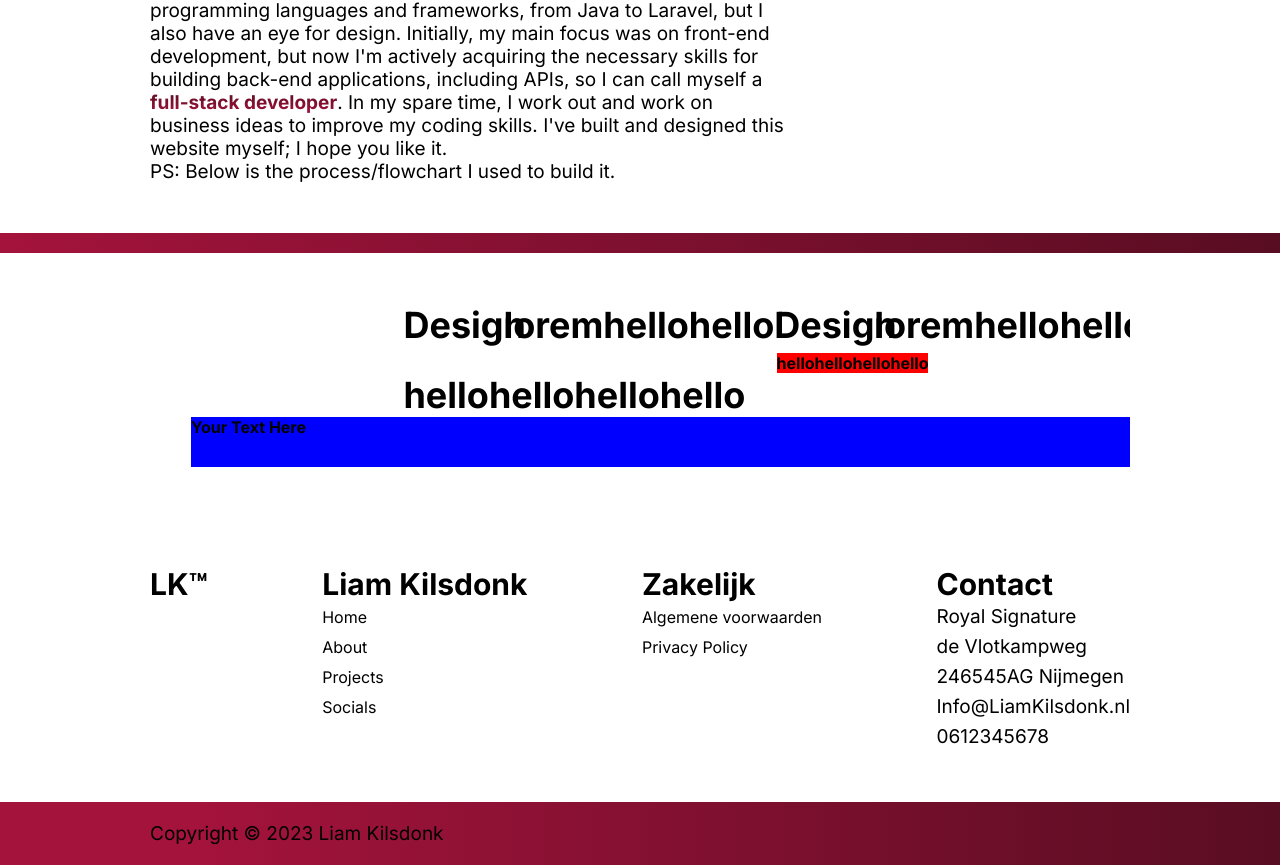
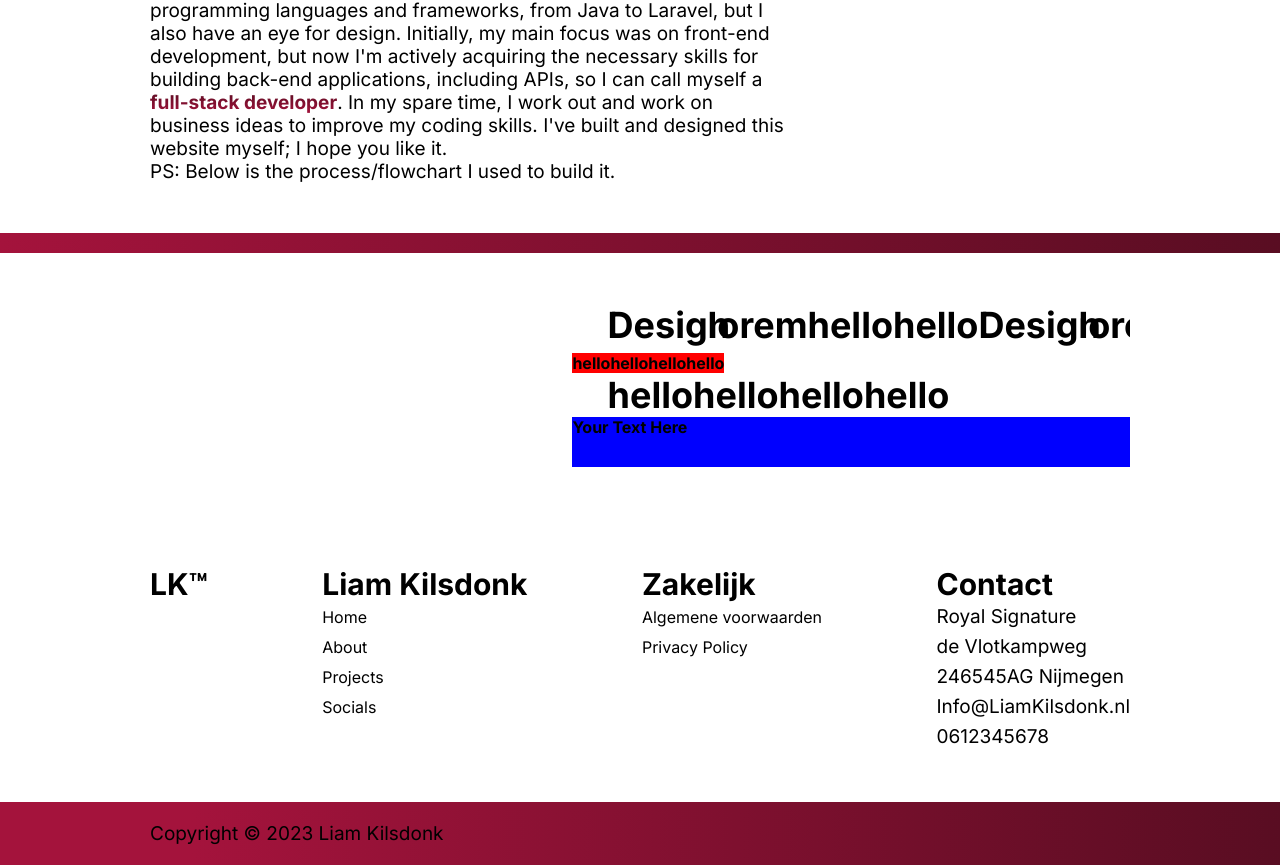
Before and after one commit to liam-kilsdonk/liam-portfolio, a Next.js app: page / in a window 1280 px wide. Shown: the part 839-1704 px from the top of the page. Built offline with nearby package versions, Linux system fonts and the light colour scheme.

Commit message:
voor laptop

```diff
--- a/src/app/page.module.css
+++ b/src/app/page.module.css
@@ -267,7 +267,7 @@
   font-weight: bold;
   font-size: 36px;
   position: relative;
-  animation: slider_test_1 5s linear infinite;
+  animation: slider_test_1 22s linear infinite;
   animation-timing-function: linear;
   animation-iteration-count: infinite;
   transition: all 3s ease-in-out;
@@ -279,7 +279,7 @@
   background-color: red;
   font-weight: bold;
   position: relative;
-  animation: slider_test_2 5s linear infinite;
+  animation: slider_test_2 22s linear infinite;
 }
 
 
@@ -320,7 +320,7 @@
   height: 100%;
   font-weight: bold;
   position: absolute;
-  animation-duration: 12s;
+  animation-duration: 22s;
   animation-timing-function: linear;
   animation-iteration-count: infinite;
 }
```
